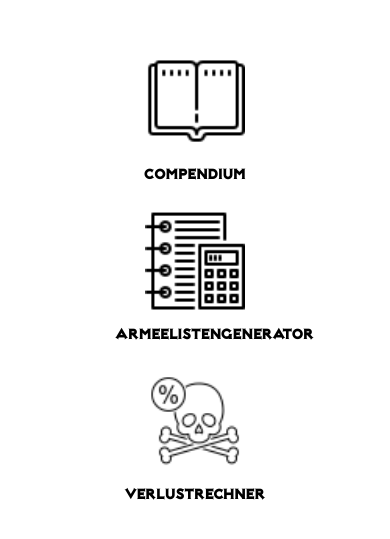
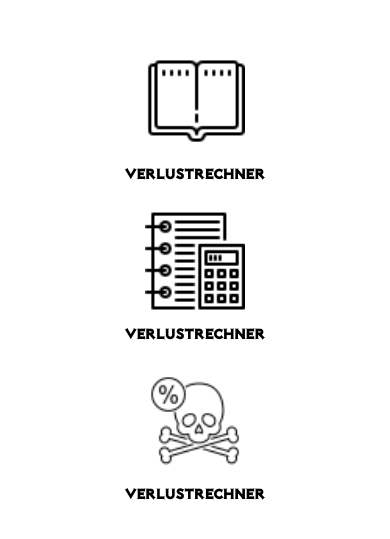
Before and after one commit to marcelbade/demonworld_ui, a React (Create React App) app: page / in a window 390 px wide. Shown: the part 143-682 px from the top of the page. Built offline with nearby package versions, Linux system fonts and the light colour scheme; what @react-pdf/renderer would draw is missing.

Commit message:
refactored landing page

```diff
--- /dev/null
+++ b/src/components/landingPage/LandingPageNaviButton.js
@@ -0,0 +1,66 @@
+// React
+import React from "react";
+import { useHistory } from "react-router-dom";
+// Material UI
+import { IconButton, Grid, Tooltip, Typography } from "@material-ui/core";
+import { makeStyles } from "@material-ui/core/styles";
+
+const useStyles = makeStyles((theme) => ({
+  iconContainer: {
+    width: "20em",
+    height: "20em",
+    textAlign: "center",
+
+    [theme.breakpoints.up("md")]: {
+      width: "20em",
+      height: "20em",
+    },
+    [theme.breakpoints.down("md")]: {
+      width: "10em",
+      height: "10em",
+    },
+  },
+  mobileToolTip: {
+    fontSize: "15px",
+    [theme.breakpoints.up("md")]: {
+      display: "none",
+    },
+    [theme.breakpoints.down("md")]: {},
+  },
+
+  tooltipText: {
+    fontSize: "20px",
+  },
+}));
+
+const LandingPageNaviButton = (props) => {
+  const classes = useStyles();
+  const history = useHistory();
+
+  const toPage = (relativeURL) => {
+    history.push({
+      pathname: relativeURL,
+      state: {
+        lastPage: "landingPage",
+        selectedArmy: [],
+      },
+    });
+  };
+
+  return (
+    <Grid item className={classes.iconContainer}>
+      <Tooltip title={<Typography className={classes.tooltipText}>Verlustrechner</Typography>}>
+        <IconButton
+          onClick={() => {
+            toPage(props.relativeURL);
+          }}
+        >
+          <img src={props.icon} alt={props.altText} height={100} width={100} />
+        </IconButton>
+      </Tooltip>
+      <Typography className={classes.mobileToolTip}>Verlustrechner</Typography>
+    </Grid>
+  );
+};
+
+export default LandingPageNaviButton;
--- a/src/components/landingPage/landingPage.js
+++ b/src/components/landingPage/landingPage.js
@@ -1,13 +1,15 @@
 // React
 import React from "react";
-import { Link, useHistory } from "react-router-dom";
+import { useHistory } from "react-router-dom";
 // Material UI
-import { IconButton, Grid, Tooltip, Typography } from "@material-ui/core";
+import { Grid } from "@material-ui/core";
 import { makeStyles } from "@material-ui/core/styles";
 // icons
 import deathIcon from "../../icons/icons8-death-64.png";
 import calculatorIcon from "../../icons/icons8-calculator-64.png";
 import bookIcon from "../../icons/icons8-book-64.png";
+// functions and components
+import LandingPageNaviButton from "./LandingPageNaviButton";
 
 const useStyles = makeStyles((theme) => ({
   homePage: {
@@ -26,78 +28,16 @@ const useStyles = makeStyles((theme) => ({
       },
     },
   },
-
-  iconContainer: {
-    width: "20em",
-    height: "20em",
-    textAlign: "center",
-
-    [theme.breakpoints.up("md")]: {
-      width: "20em",
-      height: "20em",
-    },
-    [theme.breakpoints.down("md")]: {
-      width: "10em",
-      height: "10em",
-    },
-  },
-  mobileToolTip: {
-    fontSize: "15px",
-    [theme.breakpoints.up("md")]: {
-      display: "none",
-    },
-    [theme.breakpoints.down("md")]: {},
-  },
-
-  tooltipText: {
-    fontSize: "20px",
-  },
 }));
 
 const LandingPage = () => {
   const classes = useStyles();
-  const history = useHistory();
-
-  const toLossCalculator = () => {
-    history.push({
-      pathname: "/lossCalculator",
-      state: {
-        lastPage: "landingPage",
-        selectedArmy: [],
-      },
-    });
-  };
 
   return (
     <Grid container justify="center" alignContent="center" className={classes.homePage}>
-      <Grid item className={classes.iconContainer}>
-        <Tooltip title={<Typography className={classes.tooltipText}>Kompendium</Typography>}>
-          <IconButton component={Link} to="/compendium">
-            <img src={bookIcon} alt="Kompendium" height={100} width={100} />
-          </IconButton>
-        </Tooltip>
-        <Typography className={classes.mobileToolTip}>compendium</Typography>
-      </Grid>
-      <Grid item className={classes.iconContainer}>
-        <Tooltip title={<Typography className={classes.tooltipText}>Armeelistengenerator</Typography>}>
-          <IconButton component={Link} to="/listGenerator">
-            <img src={calculatorIcon} alt="Armeelistengenerator" height={100} width={100} />
-          </IconButton>
-        </Tooltip>
-        <Typography className={classes.mobileToolTip}>Armeelistengenerator</Typography>
-      </Grid>
-      <Grid item className={classes.iconContainer}>
-        <Tooltip title={<Typography className={classes.tooltipText}>Verlustrechner</Typography>}>
-          <IconButton
-            onClick={() => {
-              toLossCalculator();
-            }}
-          >
-            <img src={deathIcon} alt="Verlustrechner" height={100} width={100} />
-          </IconButton>
-        </Tooltip>
-        <Typography className={classes.mobileToolTip}>Verlustrechner</Typography>
-      </Grid>
+      <LandingPageNaviButton relativeURL={"/compendium"} icon={bookIcon} altText={"Kompendium"} />
+      <LandingPageNaviButton relativeURL={"/listGenerator"} icon={calculatorIcon} altText={"ListenGenerator"} />
+      <LandingPageNaviButton relativeURL={"/lossCalculator"} icon={deathIcon} altText={"Verlustrechner"} />
     </Grid>
   );
 };
```
